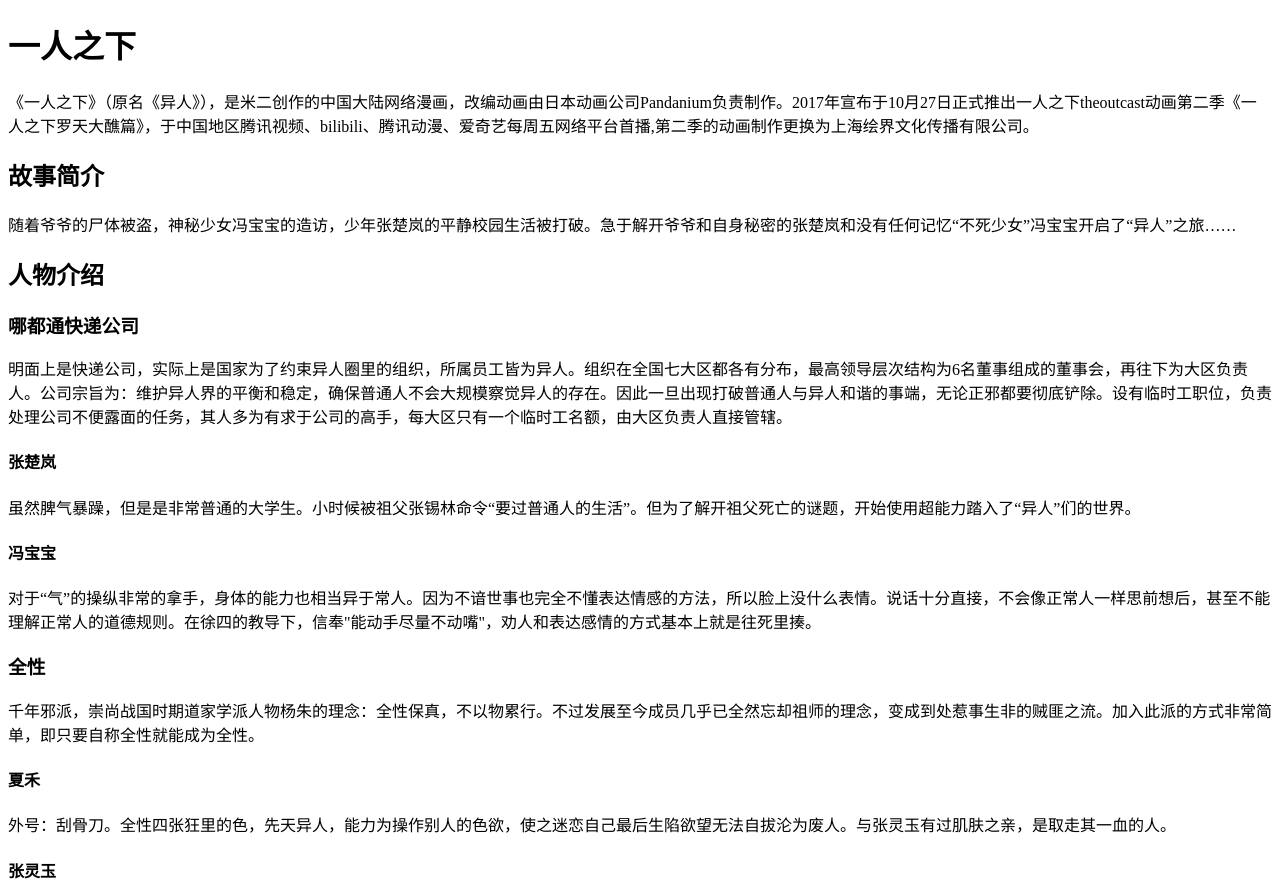
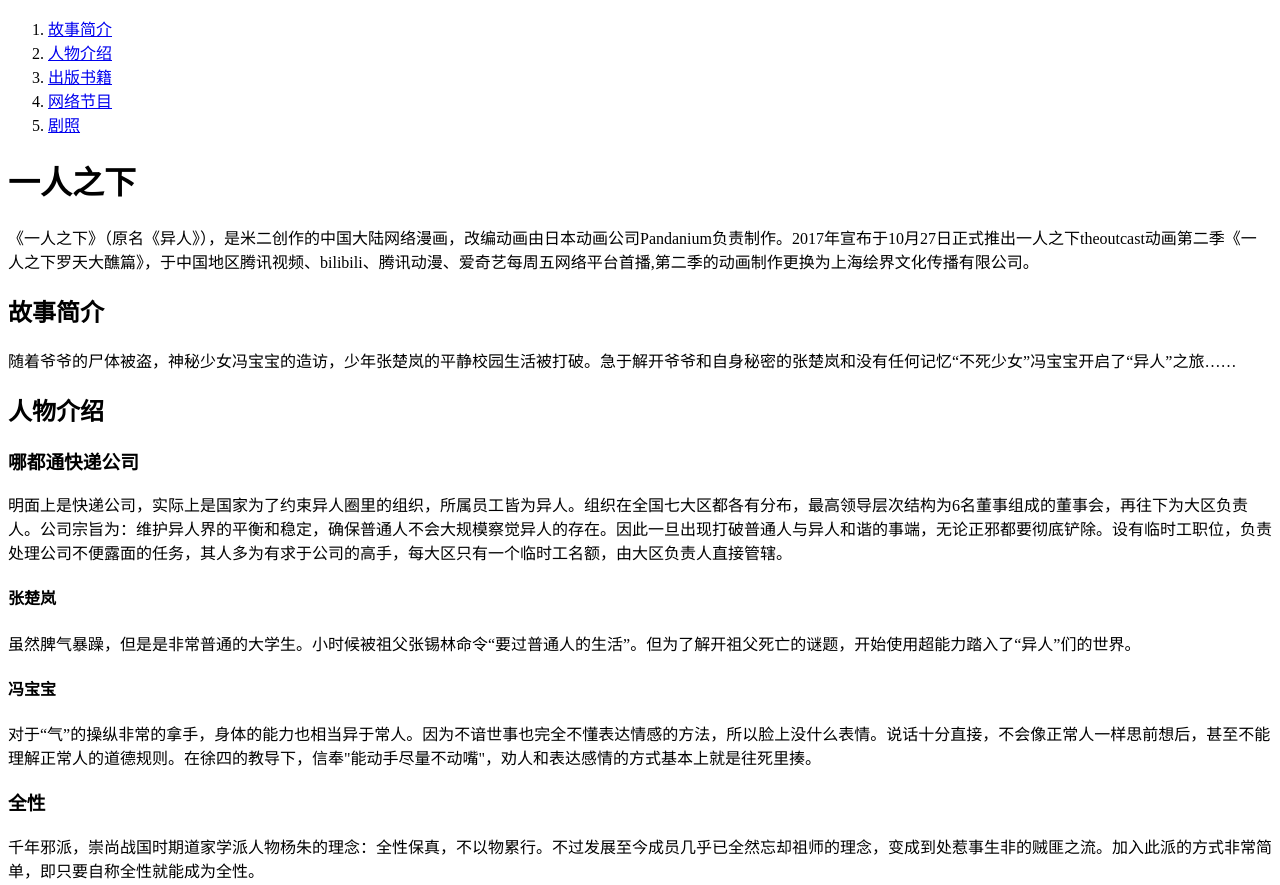
Before and after one commit to wujilin/html-underoneperson, a plain HTML site: page index.html in a window 1280 px wide. Shown: the top 885 px of the page. Drawn offline with Linux system fonts and the light colour scheme.

Commit message:
加入锚点定位

```diff
--- a/index.html
+++ b/index.html
@@ -10,15 +10,24 @@
 </head>
 
 <body>
+  <nav>
+    <ol>
+      <li><a href="#yrzx">故事简介</a></li>
+      <li><a href="#rwjs">人物介绍</a></li>
+      <li><a href="#book">出版书籍</a></li>
+      <li><a href="#item">网络节目</a></li>
+      <li><a href="#still">剧照</a></li>
+    </ol>
+  </nav>
   <h1>一人之下</h1>
   <p>
     《一人之下》（原名《异人》），是米二创作的中国大陆网络漫画，改编动画由日本动画公司Pandanium负责制作。2017年宣布于10月27日正式推出一人之下theoutcast动画第二季《一人之下罗天大醮篇》，于中国地区腾讯视频、bilibili、腾讯动漫、爱奇艺每周五网络平台首播,第二季的动画制作更换为上海绘界文化传播有限公司。
   </p>
 
-  <h2>故事简介</h2>
+  <h2 id="yrzx">故事简介</h2>
   <p>随着爷爷的尸体被盗，神秘少女冯宝宝的造访，少年张楚岚的平静校园生活被打破。急于解开爷爷和自身秘密的张楚岚和没有任何记忆“不死少女”冯宝宝开启了“异人”之旅……</p>
 
-  <h2>人物介绍</h2>
+  <h2 id="rwjs">人物介绍</h2>
   <h3>哪都通快递公司</h3>
   <p>
     明面上是快递公司，实际上是国家为了约束异人圈里的组织，所属员工皆为异人。组织在全国七大区都各有分布，最高领导层次结构为6名董事组成的董事会，再往下为大区负责人。公司宗旨为：维护异人界的平衡和稳定，确保普通人不会大规模察觉异人的存在。因此一旦出现打破普通人与异人和谐的事端，无论正邪都要彻底铲除。设有临时工职位，负责处理公司不便露面的任务，其人多为有求于公司的高手，每大区只有一个临时工名额，由大区负责人直接管辖。
@@ -38,7 +47,7 @@
     与夏禾有一段不为人知的往事，因而在修炼雷法前失去了童子之身，无法修炼阳五雷，只能修炼阴五雷。看似对夏禾十分憎恨，但貌似对其有旧情而下不了手。奉老天师之命下山邀请张楚岚参加罗天大醮，厌恶"肮脏"的自己，对练成阳五雷的张楚岚心存嫉妒，后在与张楚岚的较量中解开心结，接受了真实的自己并与张楚岚和解。天真善良到了一定境界，待人谦和有礼，非常尊敬老天师，被老天师评价为太过阳光而难以把阴五雷的阴毒发挥到化境。也许也是因为这个原因，张天师才让其继承通天箓。
   </p>
 
-  <h2>出版书籍</h2>
+  <h2 id="book">出版书籍</h2>
   <ul>
     <li>第1卷《神秘姐姐的造访》 2016年8月1日 ISBN：9787534050671</li>
     <li>第2卷《蜂拥而至的异人》 2016年8月1日 ISBN：9787534050664</li>
@@ -50,7 +59,7 @@
     <li>第8卷《暗流涌动》 2017年7月1日 ISBN：9787534060250</li>
   </ul>
 
-  <h2>网络节目</h2>
+  <h2 id="item">网络节目</h2>
   <p>
     《一人之下2：寻炁之旅》系列访谈于2017年11月10日起在腾讯视频、爱奇艺、bilibili、PPTV、搜狐视频更新。
   </p>
@@ -125,7 +134,7 @@
       </tr>
     </tbody>
   </table>
-  <h2>剧照</h2>
+  <h2 id="still">剧照</h2>
   <div><img width=400 src="image/3.jpg" alt="图一"></div>
   <div><img width=400 src="image/1.jpg" alt="图二"></div>
   <div><img width=400 src="image/2.jpg" alt="图三"></div>
```
